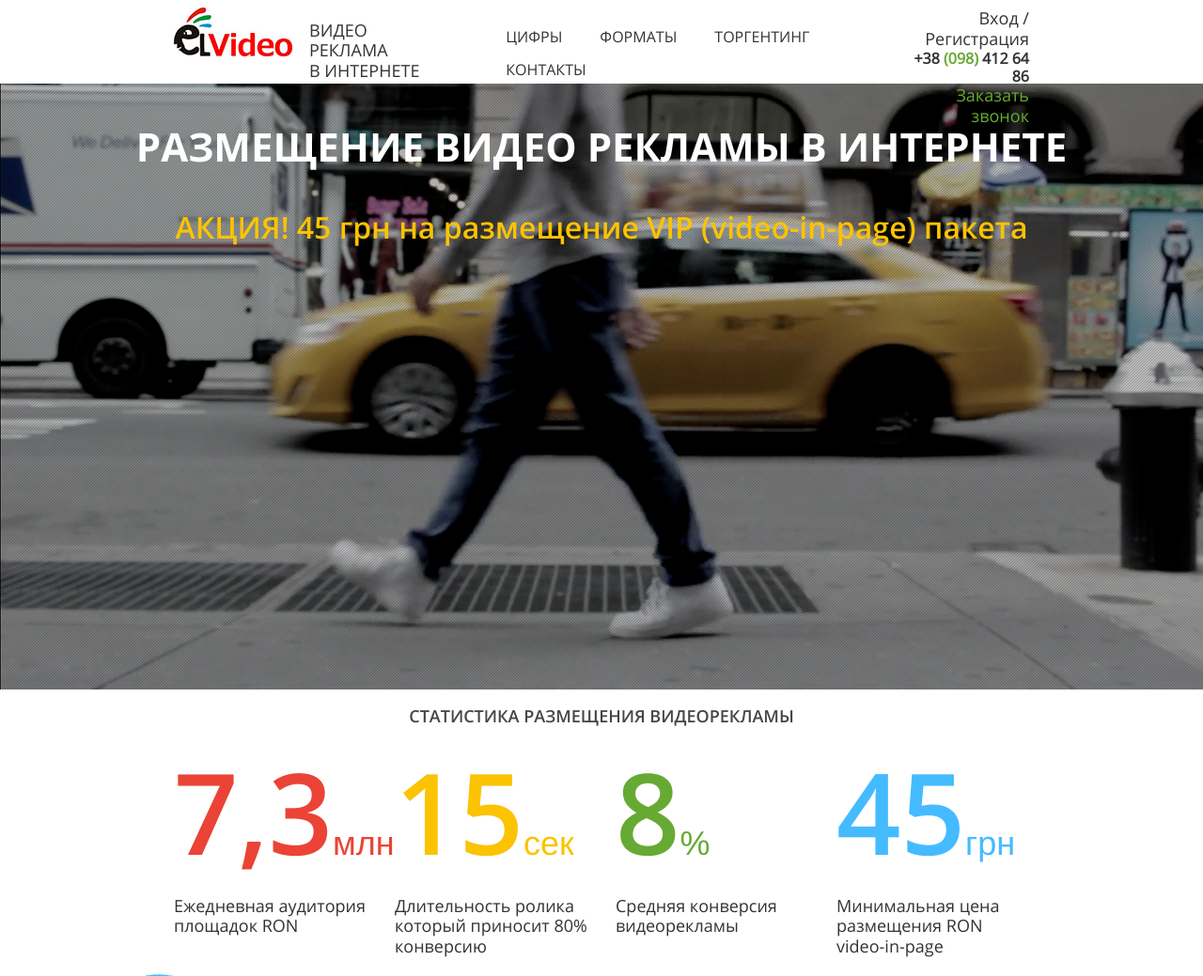
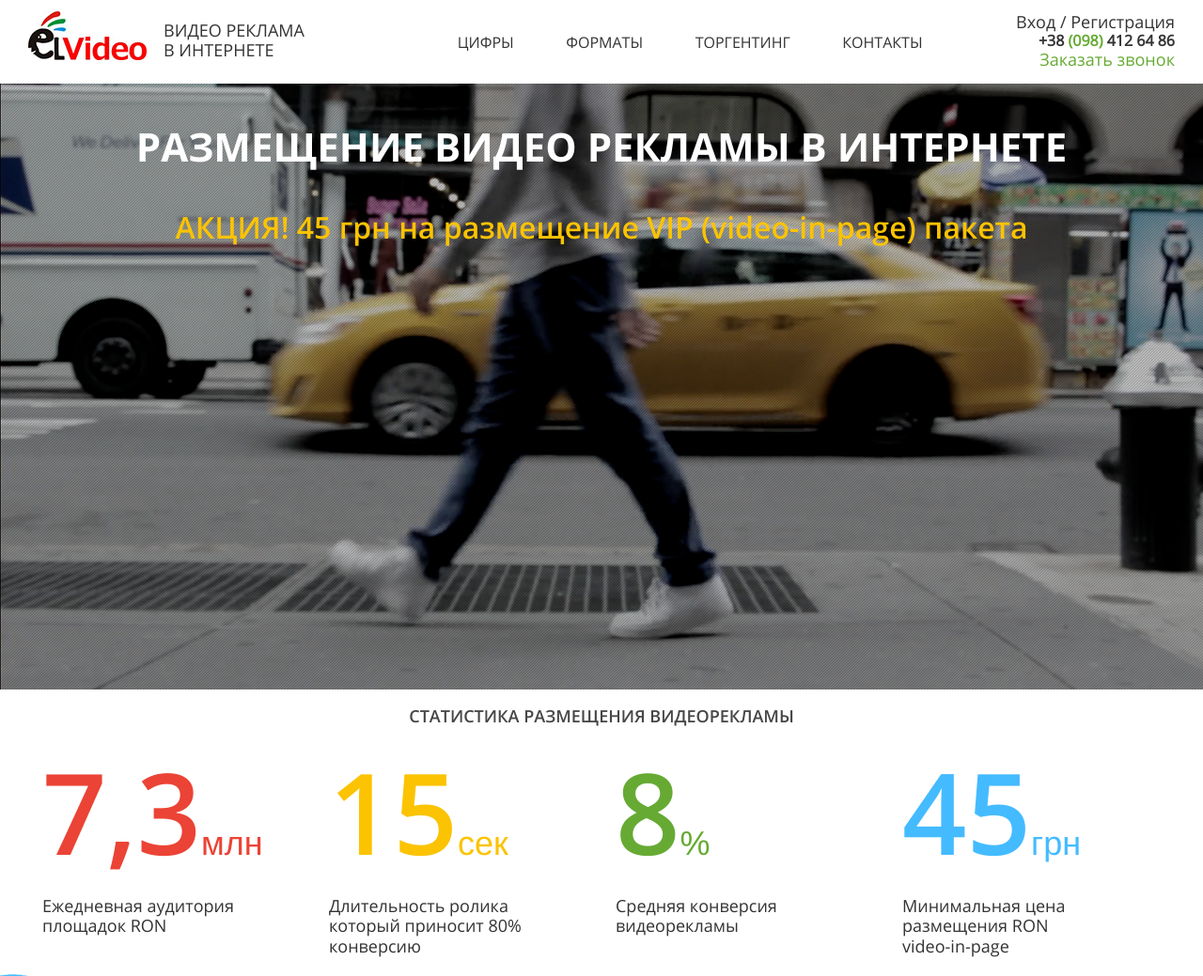
Before and after one commit to mzndm/elvideo, a plain HTML site: page index.html in a window 1280 px wide. Shown: the top 1039 px of the page at 94% size. Drawn offline with Linux system fonts and the light colour scheme.

Commit message:
header done

```diff
--- a/css/main.css
+++ b/css/main.css
@@ -26,6 +26,8 @@ body textarea:required:valid {
 body {
 
 }
+.container {width: 100%;}
+.row {margin: 0;}
 div {display: block;}
 p {font: 18px/1.2  "OpenSansRegular", sans-serif;}
 a {color: rgb(52, 52, 52); font: "OpenSansRegular" sans-serif;}
--- a/index.html
+++ b/index.html
@@ -25,9 +25,7 @@
 
 
 		<div class="container">
-			<div class="col-md-12">
 			<div class="row">
-
 				<div class="header_top">
 					<div class="col-md-4 col-sm-3 logo">
 						<img src="images/elvideo.png" alt="">
@@ -37,10 +35,10 @@
 
 					<div class="col-md-6 col-sm-6 top_menu">
 						<ul>
-								<li><a href="#">Цифры</a></li>
-								<li><a href="#">Форматы</a></li>
-								<li><a href="#">Торгентинг</a></li>
-								<li><a href="#">Контакты</a></li>
+							<li><a href="#numbers">Цифры</a></li>
+							<li><a href="#formats">Форматы</a></li>
+							<li><a href="#targetting">Торгентинг</a></li>
+							<li><a href="#contacts">Контакты</a></li>
 						</ul>
 					</div>
 
@@ -51,7 +49,6 @@
 						</p>
 						<p class="tel">+38 <span class="green_selection">(098)</span> 412 64 86</p>
 						<p class="green_selection">Заказать звонок</p>
-						</div>
 					</div>
 				</div>
 			</div>
@@ -69,7 +66,7 @@
 
 	<div class="container">
 		<div class="row">
-			<div class="col-md-12 stat">
+			<div class="col-md-12 stat" id="numbers">
 				<p class="h2">Статистика размещения видеорекламы</p>
 				<div class="col-md-3">
 					<span class="t_red"><span class="big_text">7,3</span>млн</span>
```
Lines whose indentation alone changed are shown as unchanged.
